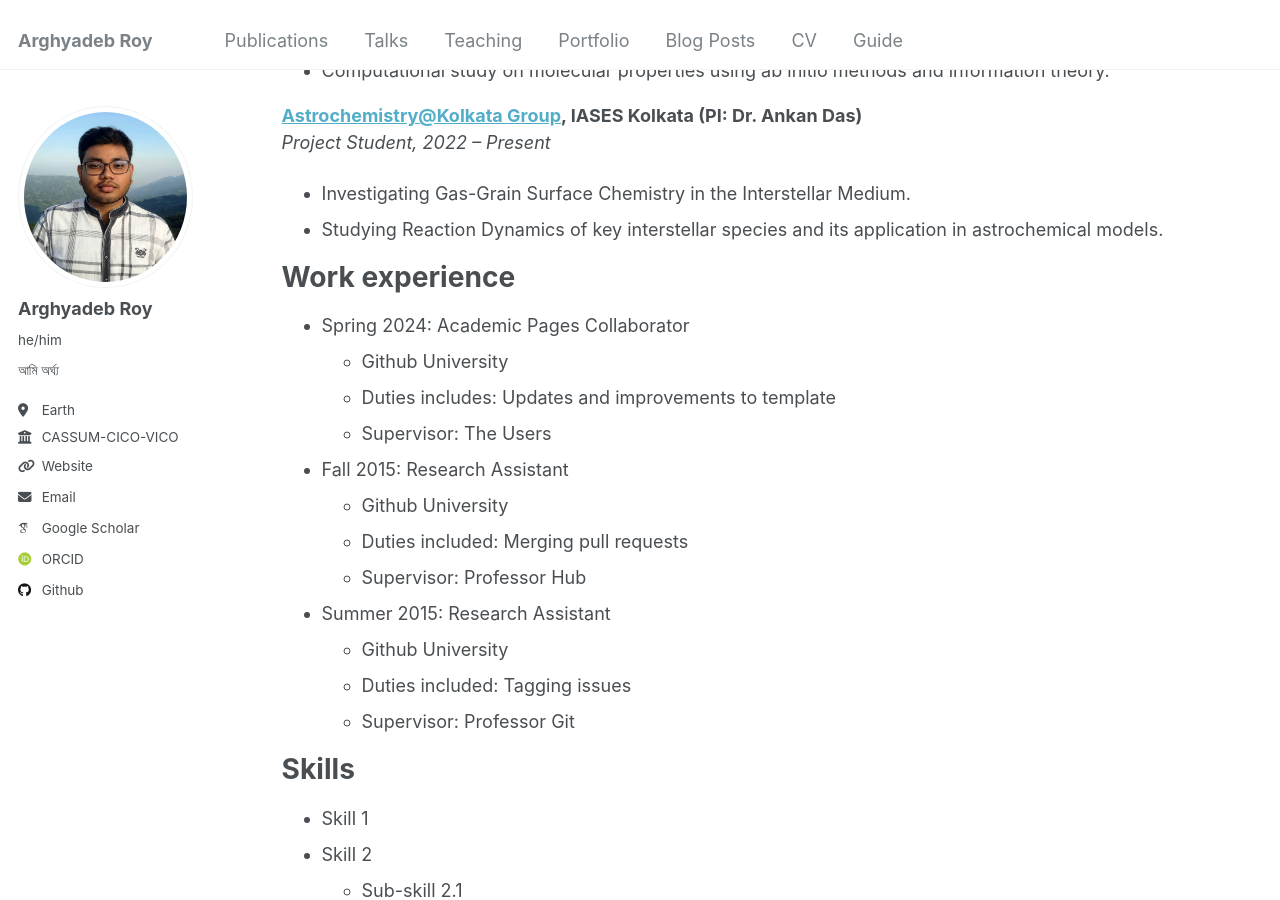
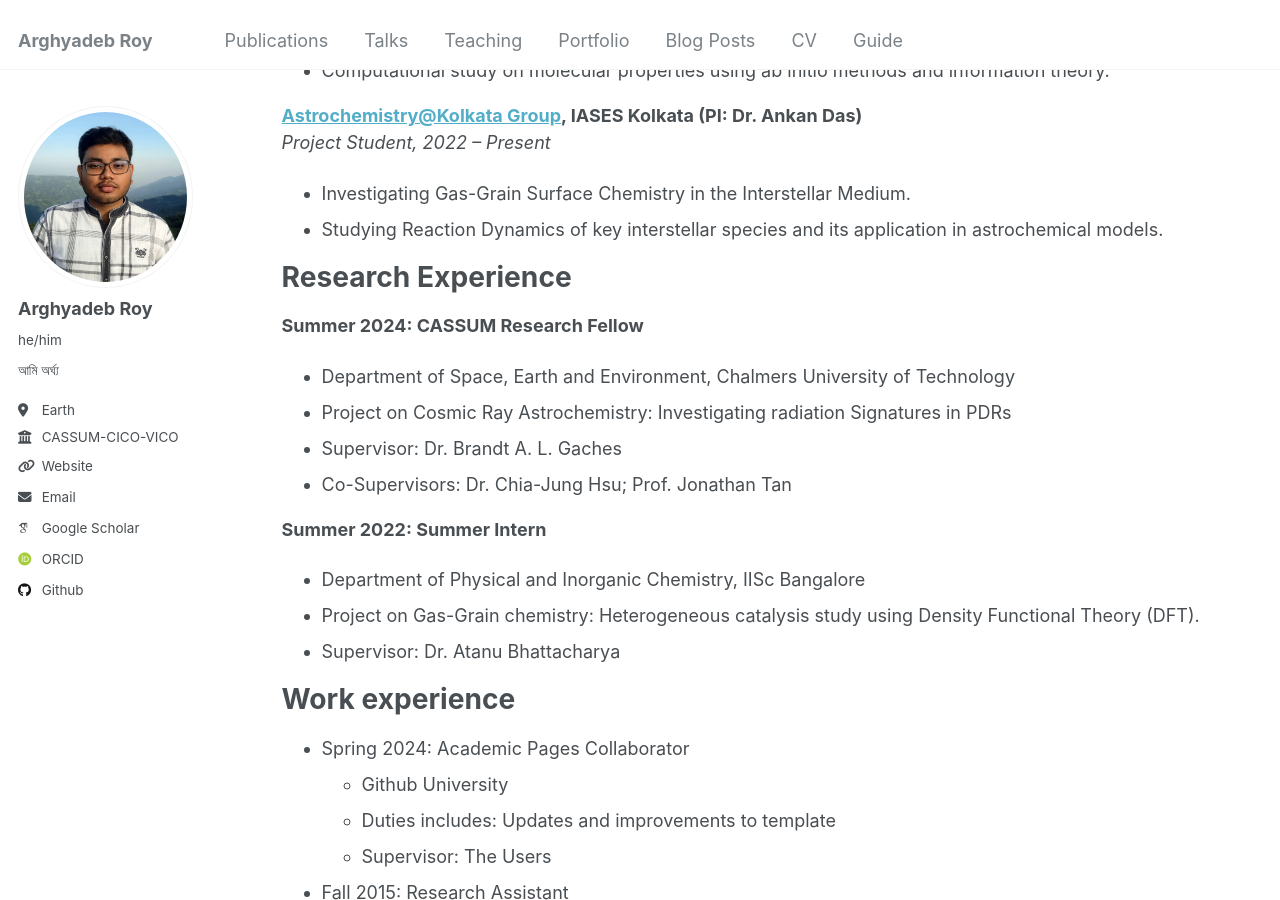
Before and after one commit to arghyadebroy/arghyadebroy.github.io, a Jekyll site: the page built from _pages/cv.md, in a window 1280 px wide and 900 px high, scrolled down 425 px. Built offline with Jekyll 4.4.1, drawn with Linux system fonts in a browser that asks for light colours; some web fonts are replaced.

Commit message:
Update cv.md

```diff
--- a/_pages/cv.md
+++ b/_pages/cv.md
@@ -26,6 +26,19 @@ Research Affiliations
 *Project Student, 2022 – Present*
 - Investigating Gas-Grain Surface Chemistry in the Interstellar Medium.
 - Studying Reaction Dynamics of key interstellar species and its application in astrochemical models.
+
+Research Experience
+======
+**Summer 2024: CASSUM Research Fellow**
+  * Department of Space, Earth and Environment, Chalmers University of Technology
+  * Project on Cosmic Ray Astrochemistry: Investigating radiation Signatures in PDRs
+  * Supervisor: Dr. Brandt A. L. Gaches
+  * Co-Supervisors: Dr. Chia-Jung Hsu; Prof. Jonathan Tan
+
+**Summer 2022: Summer Intern**
+  * Department of Physical and Inorganic Chemistry, IISc Bangalore
+  * Project on Gas-Grain chemistry: Heterogeneous catalysis study using Density Functional Theory (DFT).
+  * Supervisor: Dr. Atanu Bhattacharya
 
 Work experience
 ======
```
